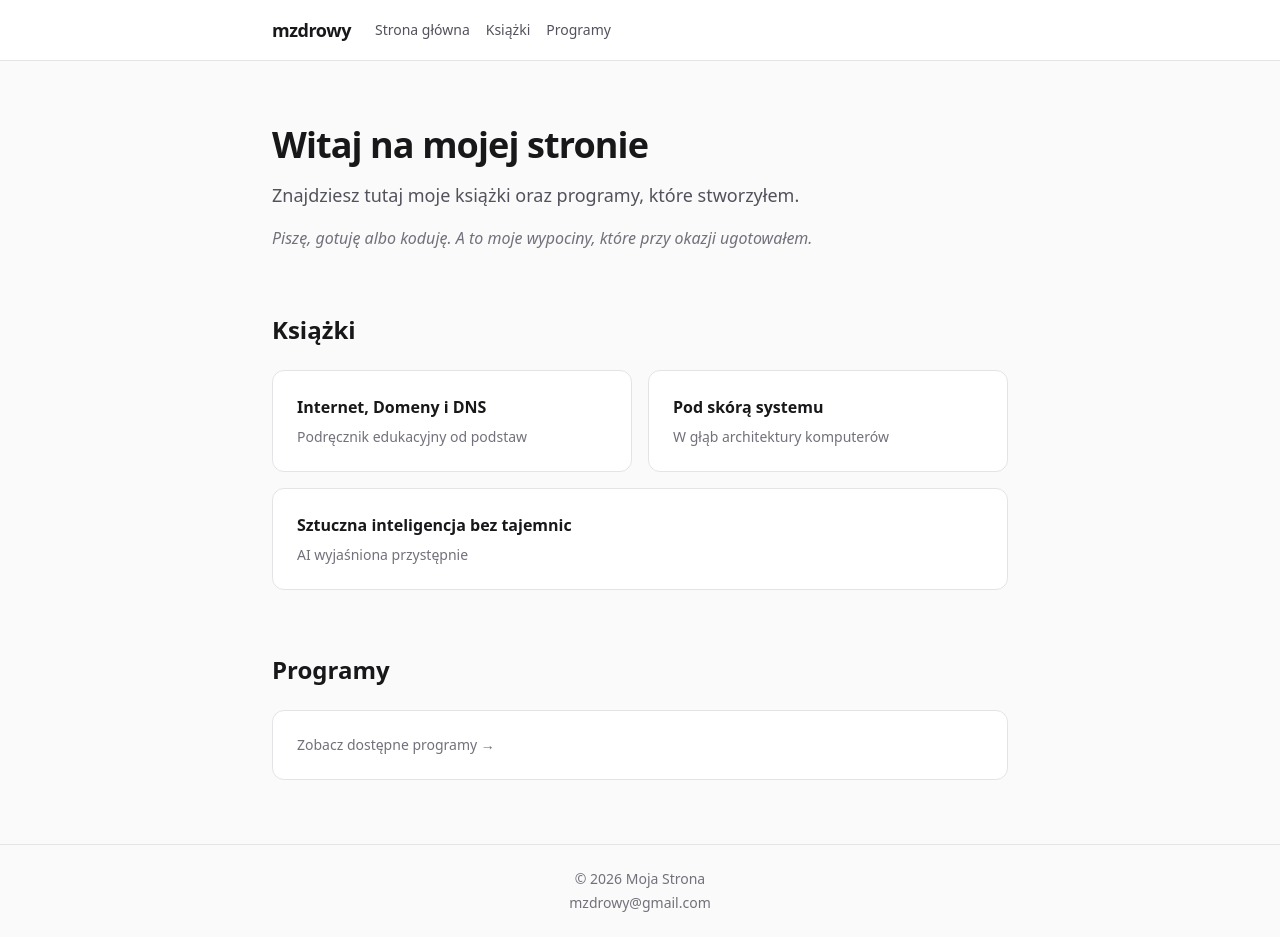
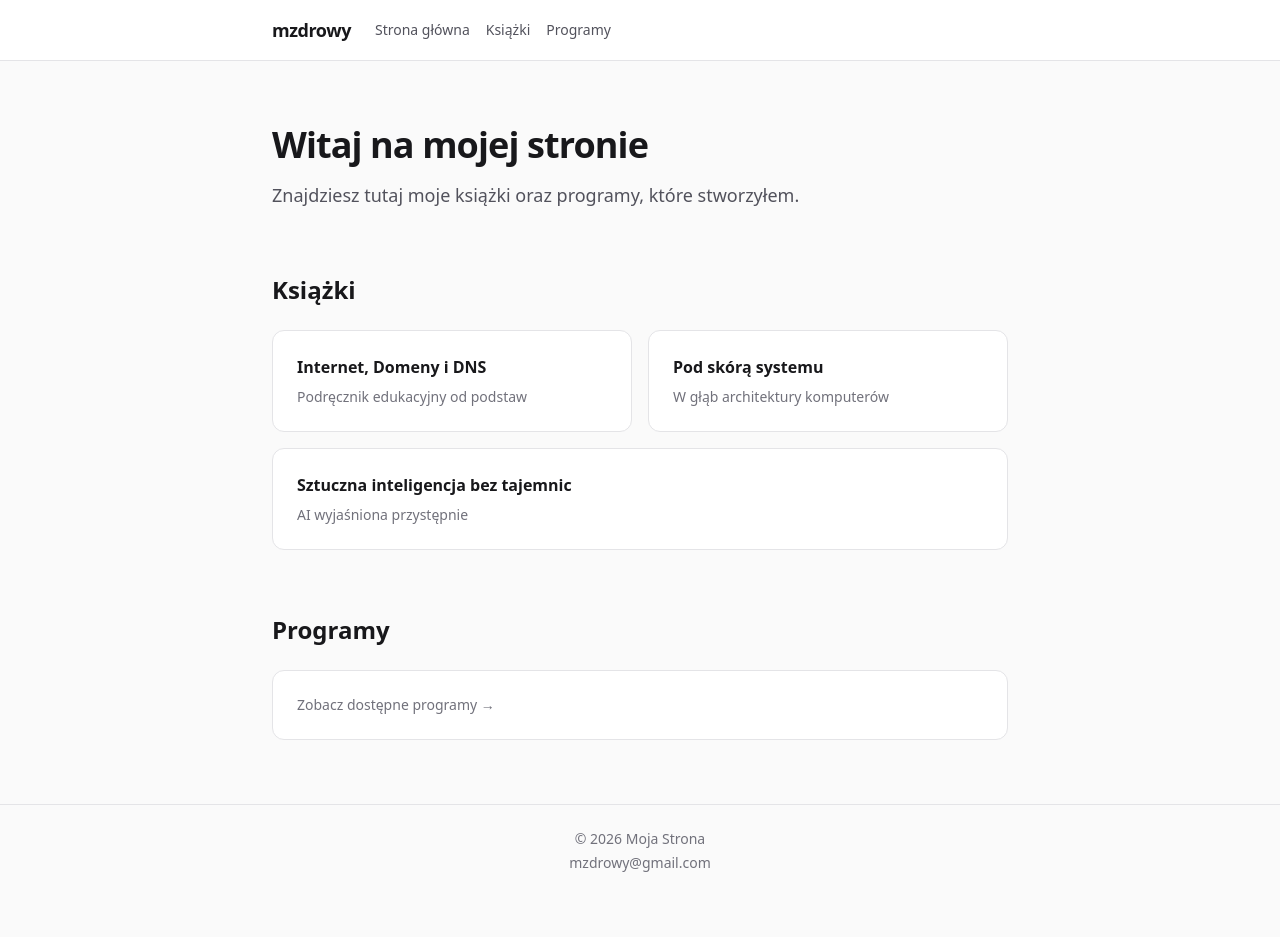
Before and after one commit to MzdrowY/mzdrowy.github.io, a Next.js app: page / in a window 1280 px wide. After the commit the page ends 897 px from the top, so only its background shows below. Built offline with nearby package versions, Linux system fonts and the light colour scheme.

Commit message:
Remove motto from homepage

```diff
--- a/src/app/page.tsx
+++ b/src/app/page.tsx
@@ -10,9 +10,6 @@ export default function Home() {
         </h1>
         <p className="text-lg leading-relaxed text-zinc-600 dark:text-zinc-400">
           Znajdziesz tutaj moje książki oraz programy, które stworzyłem.
-        </p>
-        <p className="mt-4 text-base italic text-zinc-500 dark:text-zinc-400">
-          Piszę, gotuję albo koduję. A to moje wypociny, które przy okazji ugotowałem.
         </p>
       </section>
 
```
